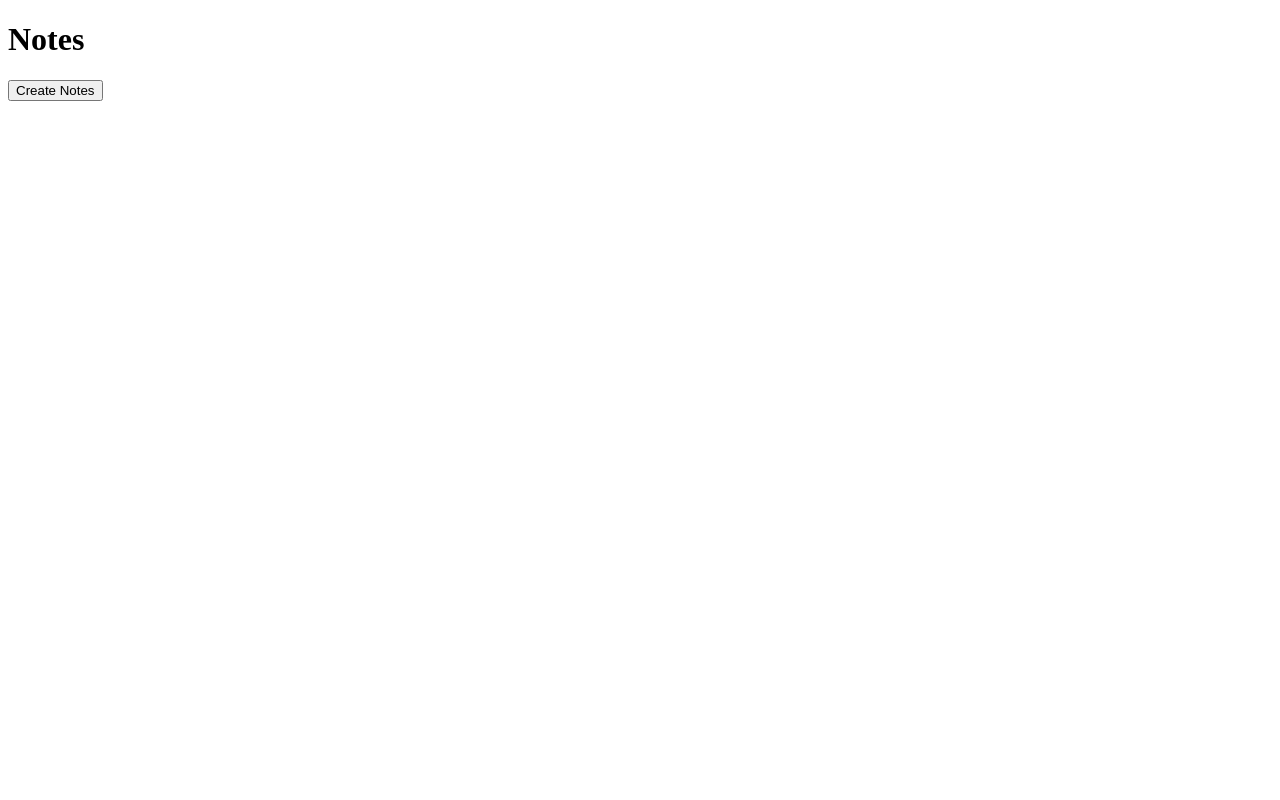
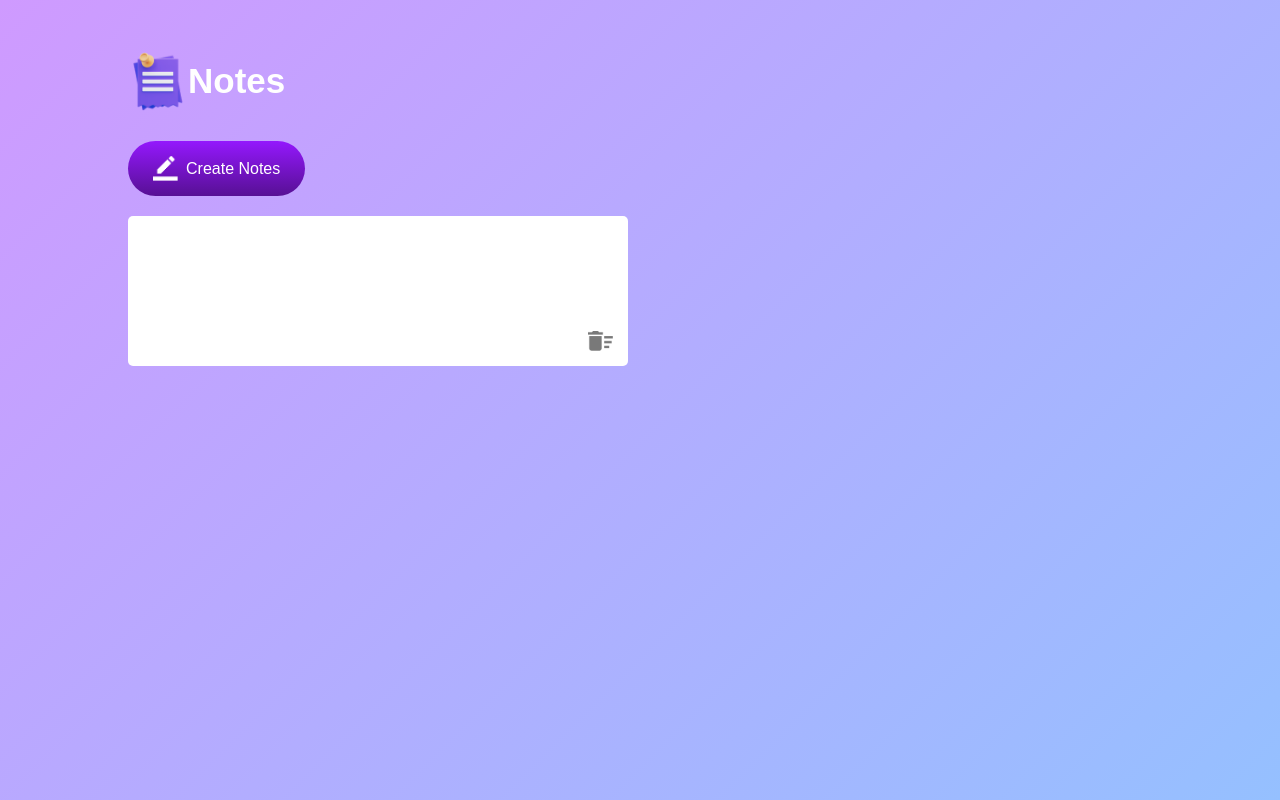
Before and after one commit to Carlosmarroquin20/Notes_App, a plain HTML site: page index.html in a window 1280 px wide. Both pictures are taken after a click on the button "Create Notes". Drawn offline with Linux system fonts and the light colour scheme.

Commit message:
End of the Easy notes app

```diff
--- a/index.html
+++ b/index.html
@@ -4,14 +4,18 @@
     <meta charset="UTF-8">
     <meta name="viewport" content="width=device-width, initial-scale=1.0">
     <title>Notes App</title>
-    <link rel="stylessheet" href="style.css">
+    <link rel="stylesheet" href="/style.css">
 </head>
 <body>
     <div class="container">
-        <h1>Notes</h1>
-        <button>Create Notes</button>
-
+        <h1><img src="images/notes.png">Notes</h1>
+        <button class="btn"><img src="images/edit.png">Create Notes</button>
+        <div class="notes-container">
+            <!-- <p contenteditable="true" class="input-box">
+               <img src="images/delete.png" alt="">
+            </p> -->
+        </div>
     </div>
-
+    <script src="script.js"></script>
 </body>
 </html>
--- /dev/null
+++ b/script.js
@@ -0,0 +1,48 @@
+const notesContainer = document.querySelector(".notes-container");
+const createBtn = document.querySelector(".btn");
+
+// Mostrar notas al cargar
+function showNotes() {
+    notesContainer.innerHTML = localStorage.getItem("notes") || ""; // Asegura que no se rompa si no hay notas
+}
+showNotes();
+
+// Actualiza el almacenamiento local
+function updateStorage() {
+    localStorage.setItem("notes", notesContainer.innerHTML);
+}
+
+// Crear nueva nota
+createBtn.addEventListener("click", () => {
+    let inputBox = document.createElement("p");
+    let img = document.createElement("img");
+    inputBox.className = "input-box";
+    inputBox.setAttribute("contenteditable", "true");
+    img.src = "images/delete.png";
+    img.alt = "Delete"; // Añadir un texto alternativo para la accesibilidad
+    inputBox.appendChild(img); // Agregar la imagen al inputBox
+    notesContainer.appendChild(inputBox); // Agregar el inputBox al contenedor de notas
+    updateStorage(); // Actualiza el almacenamiento al crear una nueva nota
+});
+
+// Manejar clics en el contenedor de notas
+notesContainer.addEventListener("click", function(e) {
+    if (e.target.tagName === "IMG") {
+        e.target.parentElement.remove();
+        updateStorage(); // Actualiza el almacenamiento después de eliminar
+    } else if (e.target.tagName === "P") {
+        notes = document.querySelectorAll(".input-box");
+        notes.forEach(nt => {
+            nt.onkeyup = function() {
+                updateStorage(); // Actualiza el almacenamiento al escribir
+            };
+        });
+    }
+});
+
+// Prevenir el salto de línea al presionar Enter
+document.addEventListener("keydown", event => {
+    if (event.key === "Enter") {
+        event.preventDefault(); // Evita el salto de línea
+    }
+});
--- a/style.css
+++ b/style.css
@@ -1,6 +1,68 @@
-*{
+* {
     margin: 0;
     padding: 0;
-    font-family: 'Popping', sans-serif;
+    font-family: 'Poppins', sans-serif;
     box-sizing: border-box;
 }
+
+.container {
+    width: 100%;
+    min-height: 100vh;
+    background: linear-gradient(135deg, #cf9aff, #95c0ff);
+    color: #fff;
+    padding-top: 4%;
+    padding-left: 10%;
+}
+
+
+.container h1{
+    display: flex;
+    align-items: center;
+    font-size: 35px;
+    font-weight: 600;
+}
+
+.container h1 img{
+    width: 60px;
+}
+
+.container button img{
+    width: 25px;
+    margin-right: 8px;
+}
+
+.container button{
+    display: flex;
+    align-items: center;
+    background: linear-gradient(#9418fd, #571094);
+    color: #fff;
+    font-size: 16px;
+    outline: 0;
+    border: 0;
+    border-radius: 40px;
+    padding: 15px 25px;
+    margin: 30px 0 20px;
+    cursor: pointer;
+}
+
+
+.input-box{
+    position: relative;
+    width: 100%;
+    max-width: 500px;
+    min-height: 150px;
+    background: #fff;
+    color: #333;
+    padding: 20px;
+    margin: 20px 0;
+    outline: none;
+    border-radius: 5px;
+}
+
+.input-box img{
+    width: 25px;
+    position: absolute;
+    bottom: 15px;
+    right: 15px;
+    cursor: pointer;
+}
```
